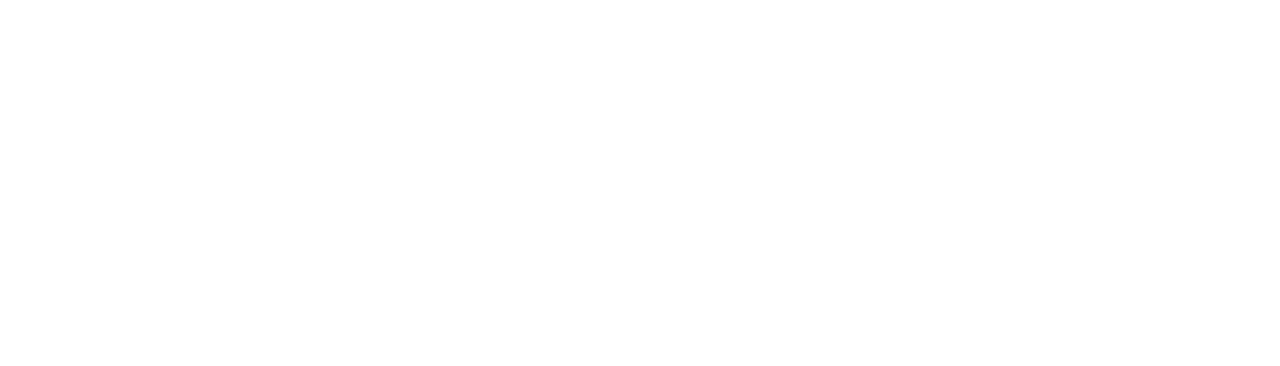
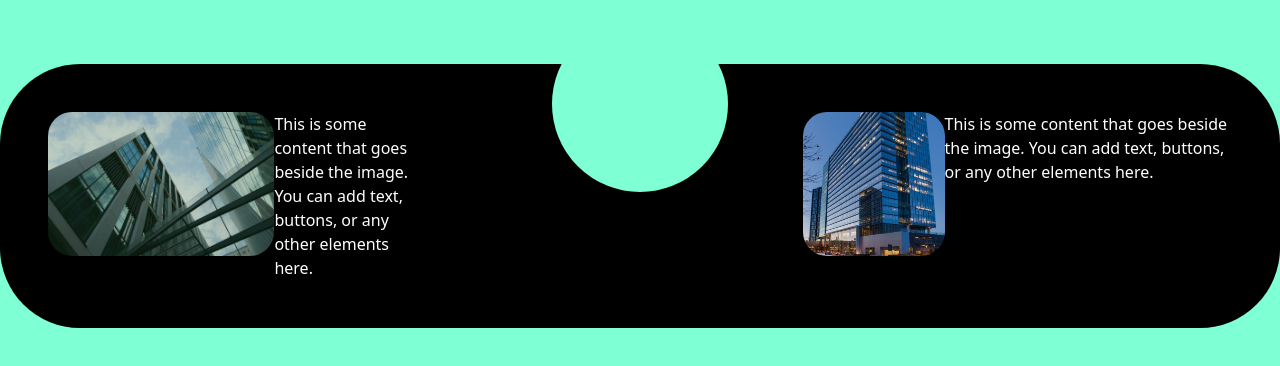
Before and after one commit to AshiqueHussain00/Individual-bulding-Website, a React (Vite) app: page / in a window 1280 px wide. Shown: the top 366 px of the page. Built offline with nearby package versions, Linux system fonts and the light colour scheme.

Commit message:
Induvidual Bulding Website

```diff
--- a/package.json
+++ b/package.json
@@ -24,7 +24,7 @@
     "eslint-plugin-react-hooks": "^4.6.2",
     "eslint-plugin-react-refresh": "^0.4.7",
     "postcss": "^8.4.40",
-    "tailwindcss": "^3.4.6",
+    "tailwindcss": "^3.4.7",
     "vite": "^5.3.4"
   }
 }
--- a/src/App.jsx
+++ b/src/App.jsx
@@ -1,13 +1,18 @@
+// App.jsx
+// import React from 'react';
+import './index.css';
 
-import './App.css'
+import ExampleComponent from "./components/ExampleComponent";
 
-function App() {
 
+
+const App = () => {
   return (
-    <div className='w-full h-full'>
 
+    <div>
+      <ExampleComponent />
     </div>
-  )
-}
+  );
+};
 
-export default App
+export default App;
--- /dev/null
+++ b/src/components/ExampleComponent.jsx
@@ -0,0 +1,49 @@
+// import React from "react";
+import '/src/index.css';
+import bulding2 from "/src/images/building2.jpg";
+import bulding3 from "/src/images/building3.jpg";
+
+function ExampleComponent() {
+  return (
+    <div className="pt-16">
+      {/* <div className="flex absolute justify-center z-40  m-auto left-0 right-0 top-0 ">
+        <div className="...">
+          <div className="w-32 h-32 rounded-full bg-gray-200 flex items-center justify-center border-4 border-white z-40">
+            <span className="text-lg font-semibold">LEARN MORE</span>
+          </div>
+        </div>
+      </div> */}
+      <div className="back-element flex justify-center bg-white/30 gap-96 p-12 absolute rounded-custom-80 z-30">
+      <div className="back-element1"></div>
+        <div className="flex bg-transparent  rounded-lg overflow-hidden">
+          <img
+            src={bulding2}
+            alt="Placeholder Image"
+            className="w-auto h-36 object-cover rounded-3xl"
+          />
+          <div className="..">
+            <p className="text-white">
+              This is some content that goes beside the image. You can add text,
+              buttons, or any other elements here.
+            </p>
+          </div>
+        </div>
+        <div className="flex bg-transparent rounded-lg overflow-hidden ">
+          <img
+            src={bulding3}
+            alt="Placeholder Image"
+            className="w-96 h-36 object-cover rounded-3xl "
+          />
+          <div className="..">
+            <p className="text-white ">
+              This is some content that goes beside the image. You can add text,
+              buttons, or any other elements here.
+            </p>
+          </div>
+        </div>
+      </div>
+    </div>
+  );
+}
+
+export default ExampleComponent;
--- a/src/components/Navbar.jsx
+++ b/src/components/Navbar.jsx
@@ -1,3 +1,4 @@
+<<<<<<< Updated upstream
 import React from 'react'
 import { NavbarLinks } from '../data/navbar-links'
 
@@ -8,3 +9,5 @@
 }
 
 export default Navbar
+=======
+>>>>>>> Stashed changes
--- a/src/index.css
+++ b/src/index.css
@@ -2,9 +2,60 @@
 @tailwind components;
 @tailwind utilities;
 
+:root {
+    --clr: aquamarine;
+}
 
-body{
-    width:100vw;
-    min-height:100vh;
-    overflow-x: hidden;
+body {
+    background-color: aquamarine;
 }
+
+.back-element {
+    background-color: black;
+}
+
+.back-element .back-element1 {
+    content: "";
+    position: absolute;
+    top: -3rem;
+    left: 0;
+    right: 0;
+    display: block;
+    margin: auto;
+    width: 11rem;
+    height: 11rem;
+    border-radius: 50%;
+    border: 10px solid var(--clr);
+    background: var(--clr);
+
+}
+/*
+.back-element1::before {
+    content: "";
+    position: absolute;
+    top: 2.5rem;
+    left: -4rem;
+    right: 30rem;
+    display: block;
+    margin: auto;
+    width: 4rem;
+    height: 4em;
+    border-radius: 50%;
+    background: #000;
+
+}
+
+.back-element1::after {
+    content: "";
+    position: absolute;
+    top: 2rem;
+    left: -3.5rem;
+    right: 20rem;
+    display: block;
+    margin: auto;
+    width: 4rem;
+    height: 3rem;
+    border-radius: 50%;
+    background:var(--clr);
+
+} */
--- a/tailwind.config.js
+++ b/tailwind.config.js
@@ -6,6 +6,10 @@
   ],
   theme: {
     extend: {
+      borderRadius: {
+        'custom-80': '80px',
+
+      },
       colors: {
         'very-dark-gray': '#101010',
         'very-light-gray': '#E7E7E7',
```
Also changed, not shown: src/components/AnimatedCircle.jsx (added), src/components/Services.jsx (added), 2 other files (tests, documents, lock files or other folders).
